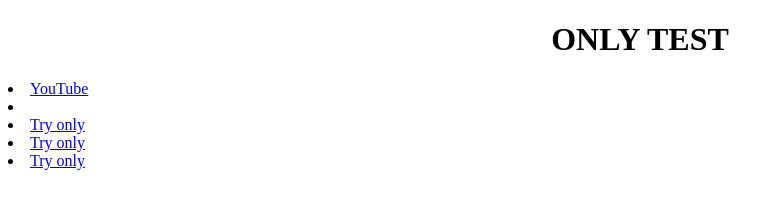
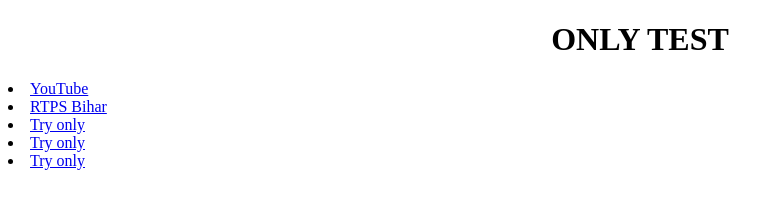
Before and after one commit to GULSHANDIGITALZONE/TEST, a plain HTML site: page index.html in a window 1280 px wide. Shown: the whole page, without its empty margins (0-784 px from the left). Drawn offline with Linux system fonts and the light colour scheme.

Commit message:
Update index.html

```diff
--- a/index.html
+++ b/index.html
@@ -8,7 +8,7 @@
 <body>
     <h1 style="text-align: center;">ONLY TEST</h1>
     <li><a target="_blank" href="https://www.youtube.com/">YouTube</a></li>
-    <li><a href="https://serviceonline.bihar.gov.in/"RTPS Bihar</a></li>
+    <li><a href="https://serviceonline.bihar.gov.in/">RTPS Bihar</a></li>
     <li><a href="#">Try only</a></li>
     <li><a href="#">Try only</a></li>
     <li><a href="#">Try only</a></li>
```
